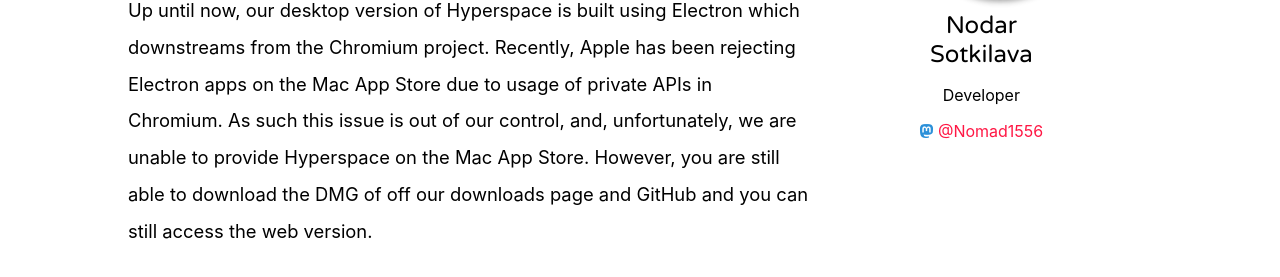
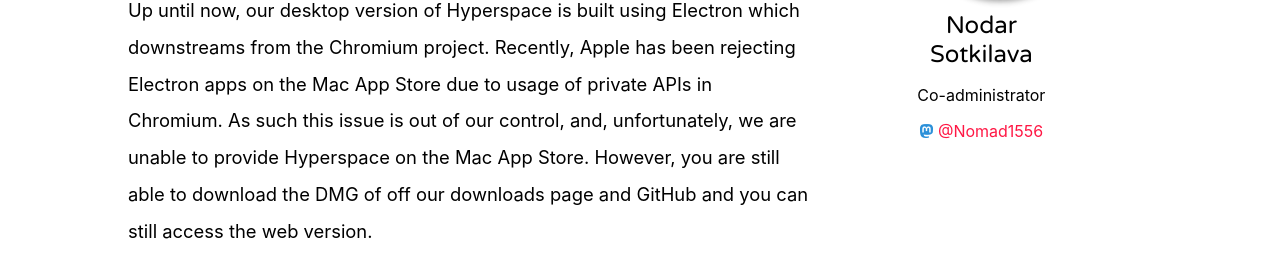
Before and after one commit to hyperspacedev/hyperspacedev.github.io, a Jekyll site: the page built from _posts/2019-11-08-post.md, in a window 1280 px wide. Shown: the part 560-837 px from the top of the page. Built offline with Jekyll 4.4.1, drawn with Linux system fonts in a browser that asks for light colours; nearby versions of some CDN libraries; some web fonts are replaced; our own code applies the rules of GitHub Pages for plain Markdown files.

Commit message:
Promote Nodar

```diff
--- a/_data/team.yml
+++ b/_data/team.yml
@@ -1,13 +1,13 @@
 Marquis Kurt:
   name: Marquis Kurt
-  role: Founder
+  role: Founder/Admin
   mastodon:
     username: "@alicerunsonfedora"
     address: "mastodon.social"
     image: "https://files.mastodon.social/accounts/avatars/000/367/895/original/DSCF8653.jpeg"
 Nodar Sotkilava:
   name: Nodar Sotkilava
-  role: Developer
+  role: Co-administrator
   mastodon:
     username: "@Nomad1556"
     address: "mastodon.social"
```
